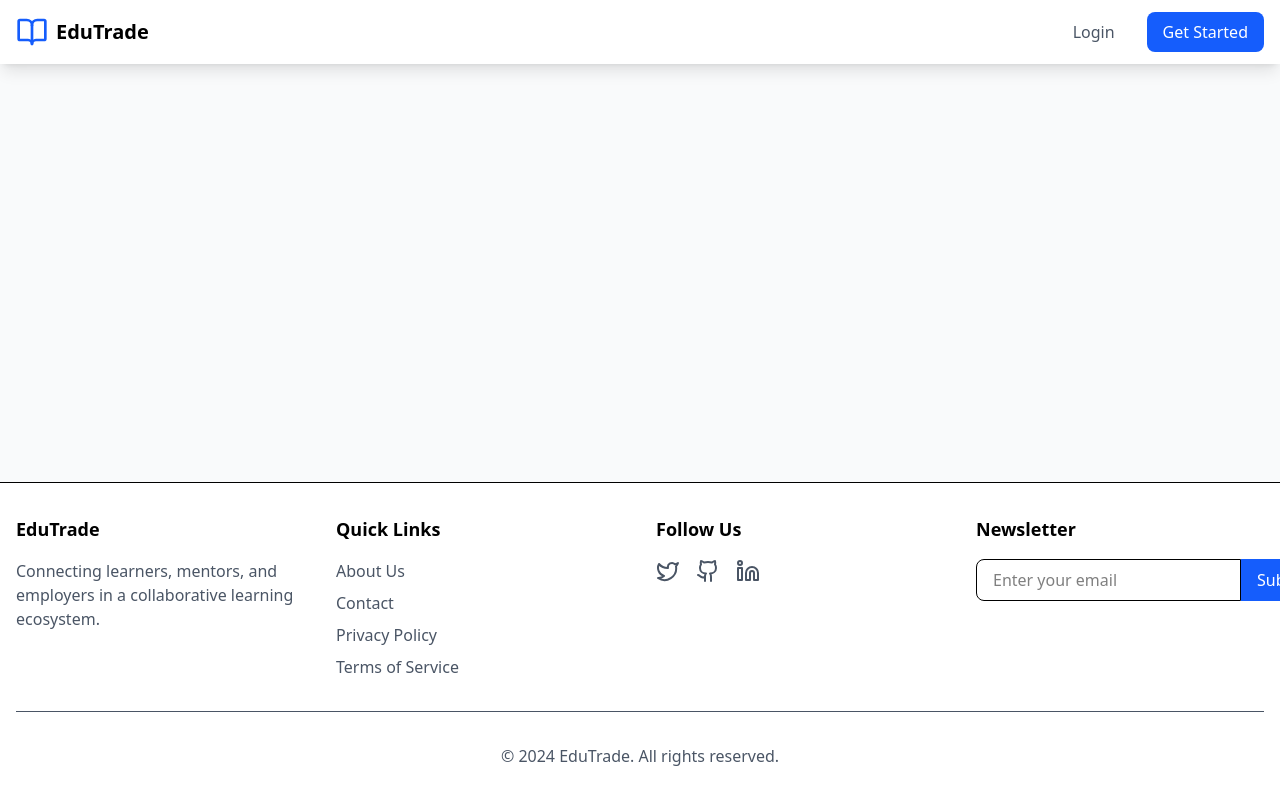
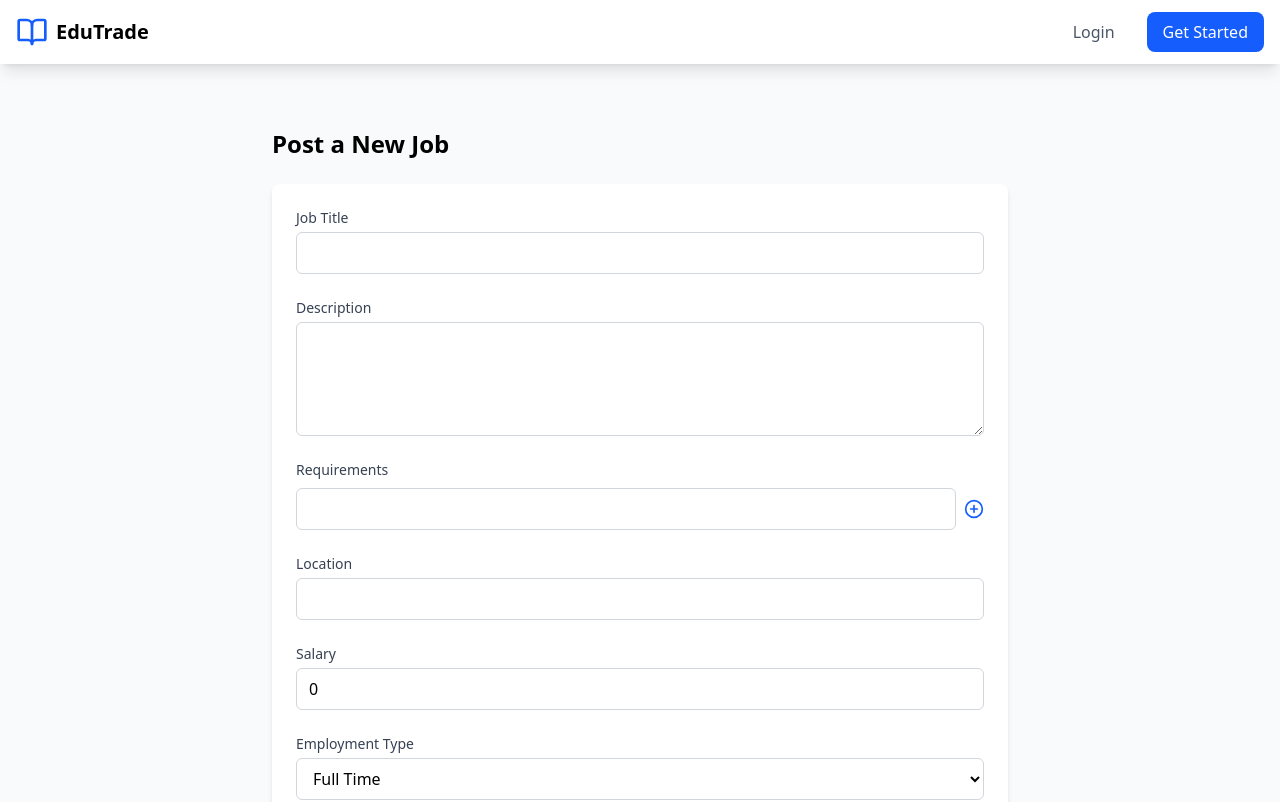
Before and after one commit to CMPN-CODECELL/Syrus2025_OpenInnovation_CaffeineCoder, a React (Vite) app in the folder Frontend/: page /post-job in a window 1280 px wide. Shown: the top 802 px of the page. Built offline with nearby package versions, Linux system fonts and the light colour scheme.

Commit message:
employer update

```diff
--- a/Frontend/src/App.jsx
+++ b/Frontend/src/App.jsx
@@ -13,6 +13,7 @@ import FindMentors from './pages/learner/FIndMentors';
 import ResumeBuilder from './pages/learner/ResumeBuilder';
 import VideoPage from './pages/learner/VideoPage';
 import Profile from './pages/auth/Profile';
+import PostJob from './pages/employer/PostJob';
 
 function App() {
   return (
@@ -33,6 +34,7 @@ function App() {
               <Route path='/find-mentor' element={<FindMentors />} />
               <Route path="/resume-builder" element={<ResumeBuilder />} />
               <Route path='/video-page' element={<VideoPage />} />
+              <Route path="/post-job" element={<PostJob />} />
 
             </Routes>
           </main>
--- a/Frontend/src/pages/employer/Dashboard.jsx
+++ b/Frontend/src/pages/employer/Dashboard.jsx
@@ -1,13 +1,21 @@
-import { useAuth } from '../../context/AuthContext';
-import { Briefcase, Users, Search, CheckCircle } from 'lucide-react';
+import React from 'react';
+import { Link } from 'react-router-dom';
+import { Briefcase, Users, Search, CheckCircle, PlusCircle } from 'lucide-react';
 
 function EmployerDashboard() {
-  const { user } = useAuth();
+  return (
+    <div className="space-y-8 p-8">
+      <div className="flex justify-between items-center">
+        <h1 className="text-2xl font-bold">Employer Dashboard</h1>
+        <Link
+          to="/post-job"
+          className="flex items-center gap-2 bg-blue-600 text-white px-4 py-2 rounded-md hover:bg-blue-700"
+        >
+          <PlusCircle className="h-5 w-5" />
+          Post New Job
+        </Link>
+      </div>
 
-  return (
-    <div className="space-y-8">
-      <div className="bg-white p-6 rounded-lg shadow-md">
-        <h1 className="text-2xl font-bold mb-4">Welcome back, {user?.email}</h1>
       <div className="grid grid-cols-1 md:grid-cols-4 gap-4">
         <div className="bg-blue-50 p-4 rounded-lg">
           <Briefcase className="h-8 w-8 text-blue-600 mb-2" />
@@ -28,7 +36,6 @@ function EmployerDashboard() {
           <CheckCircle className="h-8 w-8 text-purple-600 mb-2" />
           <h3 className="font-semibold">Positions Filled</h3>
           <p className="text-2xl font-bold">3</p>
-          </div>
         </div>
       </div>
 
--- /dev/null
+++ b/Frontend/src/pages/employer/JobForm.jsx
@@ -0,0 +1,138 @@
+import React, { useState } from 'react';
+import { PlusCircle, MinusCircle } from 'lucide-react';
+
+export default function JobForm({ onSubmit }) {
+  const [requirements, setRequirements] = useState(['']);
+  const [formData, setFormData] = useState({
+    title: '',
+    description: '',
+    requirements: [],
+    location: '',
+    salary: 0,
+    employmentType: 'full-time',
+  });
+
+  const handleRequirementChange = (index, value) => {
+    const newRequirements = [...requirements];
+    newRequirements[index] = value;
+    setRequirements(newRequirements);
+  };
+
+  const addRequirement = () => {
+    setRequirements([...requirements, '']);
+  };
+
+  const removeRequirement = (index) => {
+    const newRequirements = requirements.filter((_, i) => i !== index);
+    setRequirements(newRequirements);
+  };
+
+  const handleSubmit = (e) => {
+    e.preventDefault();
+    const filteredRequirements = requirements.filter(req => req.trim() !== '');
+    onSubmit({
+      ...formData,
+      requirements: filteredRequirements,
+    });
+  };
+
+  return (
+    <form onSubmit={handleSubmit} className="space-y-6">
+      <div>
+        <label className="block text-sm font-medium text-gray-700">Job Title</label>
+        <input
+          type="text"
+          required
+          className="mt-1 block w-full rounded-md border border-gray-300 px-3 py-2"
+          value={formData.title}
+          onChange={(e) => setFormData({ ...formData, title: e.target.value })}
+        />
+      </div>
+
+      <div>
+        <label className="block text-sm font-medium text-gray-700">Description</label>
+        <textarea
+          required
+          rows={4}
+          className="mt-1 block w-full rounded-md border border-gray-300 px-3 py-2"
+          value={formData.description}
+          onChange={(e) => setFormData({ ...formData, description: e.target.value })}
+        />
+      </div>
+
+      <div>
+        <label className="block text-sm font-medium text-gray-700">Requirements</label>
+        {requirements.map((req, index) => (
+          <div key={index} className="mt-2 flex items-center gap-2">
+            <input
+              type="text"
+              className="flex-1 rounded-md border border-gray-300 px-3 py-2"
+              value={req}
+              onChange={(e) => handleRequirementChange(index, e.target.value)}
+            />
+            {index === requirements.length - 1 ? (
+              <button
+                type="button"
+                onClick={addRequirement}
+                className="text-blue-600 hover:text-blue-800"
+              >
+                <PlusCircle className="h-5 w-5" />
+              </button>
+            ) : (
+              <button
+                type="button"
+                onClick={() => removeRequirement(index)}
+                className="text-red-600 hover:text-red-800"
+              >
+                <MinusCircle className="h-5 w-5" />
+              </button>
+            )}
+          </div>
+        ))}
+      </div>
+
+      <div>
+        <label className="block text-sm font-medium text-gray-700">Location</label>
+        <input
+          type="text"
+          required
+          className="mt-1 block w-full rounded-md border border-gray-300 px-3 py-2"
+          value={formData.location}
+          onChange={(e) => setFormData({ ...formData, location: e.target.value })}
+        />
+      </div>
+
+      <div>
+        <label className="block text-sm font-medium text-gray-700">Salary</label>
+        <input
+          type="number"
+          required
+          className="mt-1 block w-full rounded-md border border-gray-300 px-3 py-2"
+          value={formData.salary}
+          onChange={(e) => setFormData({ ...formData, salary: Number(e.target.value) })}
+        />
+      </div>
+
+      <div>
+        <label className="block text-sm font-medium text-gray-700">Employment Type</label>
+        <select
+          className="mt-1 block w-full rounded-md border border-gray-300 px-3 py-2"
+          value={formData.employmentType}
+          onChange={(e) => setFormData({ ...formData, employmentType: e.target.value })}
+        >
+          <option value="full-time">Full Time</option>
+          <option value="part-time">Part Time</option>
+          <option value="contract">Contract</option>
+          <option value="internship">Internship</option>
+        </select>
+      </div>
+
+      <button
+        type="submit"
+        className="w-full rounded-md bg-blue-600 px-4 py-2 text-white hover:bg-blue-700"
+      >
+        Post Job
+      </button>
+    </form>
+  );
+}
--- /dev/null
+++ b/Frontend/src/pages/employer/PostJob.jsx
@@ -0,0 +1,18 @@
+import React from 'react';
+import JobForm from './JobForm';
+
+export default function PostJob() {
+  const handleSubmit = async (data) => {
+    // TODO: Implement job posting logic with Supabase
+    console.log('Job data:', data);
+  };
+
+  return (
+    <div className="max-w-3xl mx-auto py-8 px-4">
+      <h1 className="text-2xl font-bold mb-6">Post a New Job</h1>
+      <div className="bg-white rounded-lg shadow-md p-6">
+        <JobForm onSubmit={handleSubmit} />
+      </div>
+    </div>
+  );
+}
```
Lines whose indentation alone changed are shown as unchanged.
